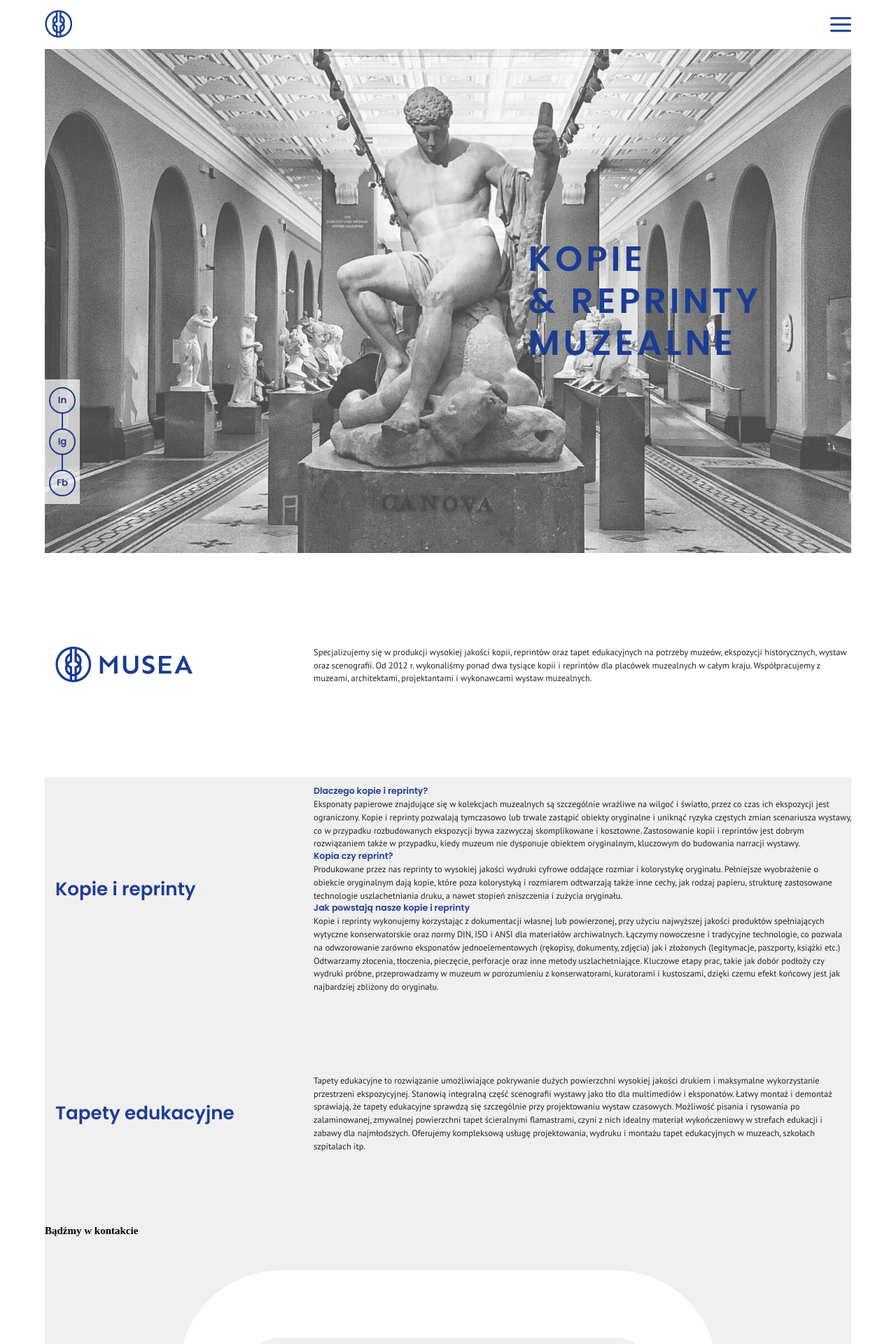
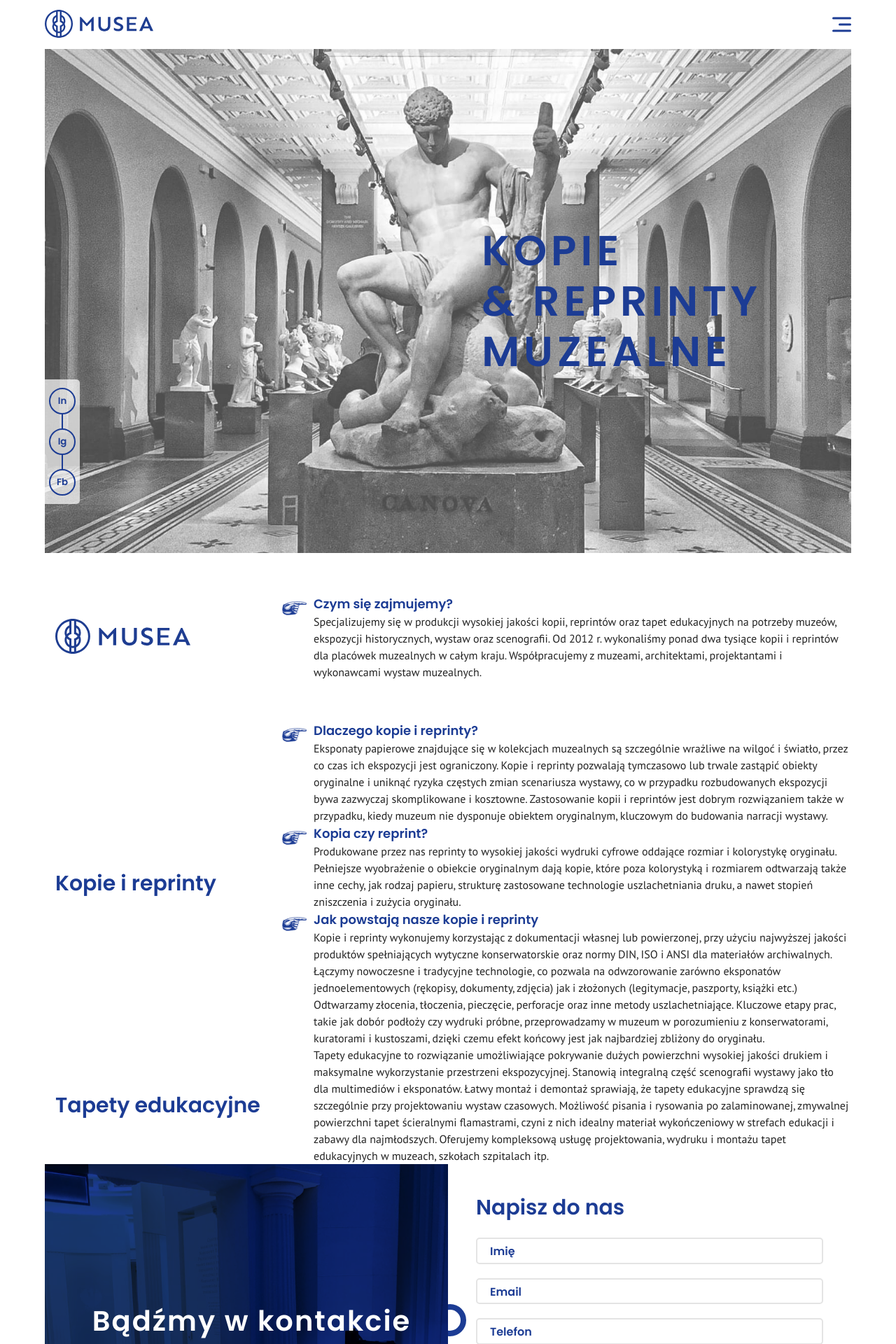
Before and after one commit to lukaszsmutek/MUSEA, a PHP site: page / in a window 1280 px wide. Shown: the top 1920 px of the page at 70% size. Run offline with PHP 8.4, Linux system fonts and the light colour scheme.

Commit message:
Add svg icons

```diff
--- a/index.html
+++ b/index.html
@@ -29,7 +29,7 @@
         <!--header-->
         <header class="header">
             <div class="header__logo">
-                <img src="./components/images/logo.png" height="40" alt="logo">
+                <img src="./components/images/logo-musea.svg" height="40" alt="logo">
             </div>
 
             <div class="header__language">
@@ -67,15 +67,20 @@
             <article class="main__article--about">
                 <div class="main__article-title-container">
                     <!--<h2 class="main__article-title">MUSEA</h2>-->
-                    <img src="./components/images/logo-full.png" alt="">
+                    <img src="./components/images/logo-musea.svg" height="50px" alt="">
                 </div>
                 <div class="main__article-content">
-                    <p class="main__article-paragraph">
-                        Specjalizujemy się w produkcji wysokiej jakości kopii, reprintów oraz tapet edukacyjnych na
-                        potrzeby muzeów, ekspozycji historycznych, wystaw oraz scenografii. Od 2012 r. wykonaliśmy ponad
-                        dwa tysiące kopii i reprintów dla placówek muzealnych w całym kraju. Współpracujemy z muzeami,
-                        architektami, projektantami i wykonawcami wystaw muzealnych.
-                    </p>
+                    <div class="main__section">
+                        <h4 class="main__section-title">Czym się zajmujemy?</h4>
+                        <p class="main__section-paragraph">
+                            Specjalizujemy się w produkcji wysokiej jakości kopii, reprintów oraz tapet edukacyjnych na
+                            potrzeby muzeów, ekspozycji historycznych, wystaw oraz scenografii. Od 2012 r. wykonaliśmy
+                            ponad
+                            dwa tysiące kopii i reprintów dla placówek muzealnych w całym kraju. Współpracujemy z
+                            muzeami,
+                            architektami, projektantami i wykonawcami wystaw muzealnych.
+                        </p>
+                    </div>
                 </div>
             </article>
             <!--service-->
@@ -150,7 +155,7 @@
             <article class="main__contact-container">
                 <div class="main__contact">
                     <h2 class="main__contact-title">Bądźmy w kontakcie</h2>
-                    <div class ="main__contact-content">
+                    <div class="main__contact-content">
                         <div class="main__contact-icon-container">
                             <img src="./components/icons/contact/phone.svg" alt="phone" class="main__contact-icon">
                             <a href="tel:795-057-442" class="main__contact-anchor">
@@ -174,13 +179,13 @@
                             <input type="text" name="name" class="main__form-input" required>
                             <label for="name" class="main__form-label">Imię</label>
                             <span class="main__form-span">Imię</span>
-                            <span class="main__form-span--empty">Wpisz swoje imię</span>
+                            <span class="main__form-span--alert">Wpisz swoje imię</span>
                         </div>
                         <div class="main__form-input-container">
                             <input type="email" name="email" class="main__form-input" required>
                             <label for="email" class="main__form-label"> Email</label>
                             <span class="main__form-span">Email</span>
-                            <span class="main__form-span--empty">Wpisz poprawny adres email</span>
+                            <span class="main__form-span--alert">Wpisz poprawny adres email</span>
                         </div>
                         <div class="main__form-input-container">
                             <input type="tel" name="phone" class="main__form-input">
@@ -191,7 +196,7 @@
                             <textarea name="message" class="main__form-input--textarea" required></textarea>
                             <label for="message" class="main__form-label">Wiadomość</label>
                             <span class="main__form-span">Wadomość</span>
-                            <span class="main__form-span--empty">Wpisz treść wiadomości</span>
+                            <span class="main__form-span--alert">Wpisz treść wiadomości</span>
                         </div>
                         <input type="submit" value="Wyślij" class="main__form-input--submit">
                     </form>
@@ -201,14 +206,14 @@
             </article>
             <!--clients-->
             <div id="clients">
-                <h5>Nasi klienci</h5>
+                <h5 class="main__article-title">Nasi klienci</h5>
                 <div id="clients-icons-container">
                     <ul id="client-icons">
-                        <li class="client-icon" id="0"></li>
-                        <li class="client-icon" id="1"><img src="./components/images/nbp.svg" alt=""></li>
-                        <li class="client-icon" id="2"><img src="./components/images/mjp.svg" alt=""></li>
-                        <li class="client-icon" id="3"><img src="./components/images/polin.svg" alt=""></li>
-                        <li class="client-icon" id="4"></li>
+                        <li class="client-icon" id="1"><img src="./components/images/nbp.svg" alt="Centrum Pieniądza Polskiego NBP" title=""></li>
+                        <li class="client-icon" id="2"><img src="./components/images/ms.svg" alt="Muzeum Śląskie" title=""></li>
+                        <li class="client-icon" id="3"><img src="./components/images/polin.svg" alt="POLIN" title=""></li>
+                        <li class="client-icon" id="4"><img src="./components/images/mjp.svg" alt="Muzeum Józefa Piłsudskiego" title=""></li>
+                        <li class="client-icon" id="4"><img src="./components/images/zih.svg" alt="Żydowski Instytut Historyczny" title=""></li>
                     </ul>
                 </div>
             </div>
--- a/script.js
+++ b/script.js
@@ -29,7 +29,9 @@ const menuAnimation=()=>{for(let i=0; i<listItem.length; i++){
     if(listItem[i].style.transform===(""))
     { listItem[i].style.transform=("translateY("+[i]*50+"px)");}
    else{listItem[i].style.transform=("");}
-}}
+}
+}
+
 
 const handleClick=()=>{hamburger.classList.toggle("active");
 menu.classList.toggle("active");
--- a/style.css
+++ b/style.css
@@ -1,9 +1,11 @@
 :root {
     --blue: #1c3c94;
-    --light-gray: #f0f0f0;
+    --light-gray: #e4e4e4;
     --white: #fff;
     --dark-gray: rgb(35, 35, 35);
     --opacity: rgba(255, 255, 255, 0.7);
+    --error: #a3a3a3;
+    --success:#8bbd00;
     scroll-behavior: smooth;
 }
 
@@ -21,14 +23,15 @@ html {
     box-sizing: border-box;
     list-style-type: none;
     text-decoration: none;
+    outline:none;
 }
+
 
 /*--typography--------------------------------*/
 p,
 input,
 textarea {
     font-family: "PT Sans", sans-serif;
-    font-size: clamp(1rem, 0.93rem + 0.3vw, 1.25rem);
     color: var(--dark-gray);
     line-height: 150%;
 }
@@ -62,7 +65,7 @@ body {
 .wrapper {
     width: 100vw;
     margin: auto;
-    background-color: var(--light-gray);
+    background-color: var(--white);
     overflow: hidden;
 }
 
@@ -162,7 +167,7 @@ body {
 .header__hamburger-line {
     position: absolute;
     display: inline-block;
-    width: 100%;
+    width: 60%;
     height: 3px;
     border-radius: 5px;
     background-color: var(--blue);
@@ -176,7 +181,7 @@ body {
     content: "";
     position: absolute;
     display: inline-block;
-    width: 100%;
+    width: 150%;
     height: 3px;
     border-radius: 5px;
     background-color: var(--blue);
@@ -189,7 +194,7 @@ body {
     content: "";
     position: absolute;
     display: inline-block;
-    width: 100%;
+    width: 150%;
     height: 3px;
     border-radius: 5px;
     background-color: var(--blue);
@@ -237,7 +242,7 @@ body {
 .main__hero-header {
     font-family: "Poppins", sans-serif;
     color: var(--blue);
-    font-size: clamp(2.5rem, 1.78rem + 3.2vw, 5rem);
+    font-size: 6rem;
     line-height: 120%;
     letter-spacing: 0.1em;
     text-transform: uppercase;
@@ -250,16 +255,15 @@ body {
 
 /*--services----------------------------------------------------------------------------------------------------------------*/
 .main__article {
-    background-color: transparent;
+    background-color:transparent;
     display: grid;
-    min-height: 40vh;
     grid-template-columns: 30vw 1fr;
     align-items: center;
 }
 .main__article--about {
     background-color: transparent;
     display: grid;
-    min-height: 40vh;
+    min-height: 30vh;
     grid-template-columns: 30vw 1fr;
     align-items: center;
     background-color: var(--white);
@@ -272,33 +276,44 @@ body {
 .main__article-title {
     font-family: "Poppins", sans-serif;
     color: var(--blue);
-    font-size: clamp(1.75rem, 0.85rem + 4vw, 2.62rem);
-}
-
-.main__article-paragraph {
-    font-family: "PT Sans", sans-serif;
-    font-size: clamp(1rem, 0.93rem + 0.3vw, 1.25rem);
-    color: var(--dark-gray);
-    line-height: 150%;
+    font-size: 3rem;
 }
 
 .main__section-title {
     font-family: "Poppins", sans-serif;
+    font-size: 1.8rem;
     color: var(--blue);
+    position:relative;
+}
+
+.main__section-title::before{
+    content:"";
+    display: inline-block;
+    height:20px;
+    width:35px;
+    background-image:url(./components/images/manicule.svg);
+    background-size: cover;
+    position:absolute;
+    left:-45px;
+    top:10px;
 }
 
 .main__section-paragraph {
     font-family: "PT Sans", sans-serif;
-    font-size: clamp(1rem, 0.93rem + 0.3vw, 1.25rem);
+    font-size: 1.6rem;
     color: var(--dark-gray);
     line-height: 150%;
 }
-
-.main__article-icon {
+/*--contact------------------------------------------------------------------------------------------------------------------*/
+.main__contact-icon {
     width: 30px;
+    z-index: 1000;
 }
 
-.main__article-paragraph--contact {
+.main__contact-anchor{
+    z-index:1000;
+}
+.main__contact-paragraph {
     font-family: "PT Sans", sans-serif;
     font-size: clamp(1rem, 0.93rem + 0.3vw, 1.25rem);
     line-height: 150%;
@@ -306,7 +321,7 @@ body {
     padding-left: 0.5rem;
 }
 
-.main__article--contact {
+.main__contact-container {
     background-color: transparent;
     display: grid;
     min-height: 40vh;
@@ -315,9 +330,9 @@ body {
     grid-template-columns: 1fr 1fr;
 }
 
-.main__article-container--contact {
+.main__contact {
     position: relative;
-    background: var(--blue) url(./components/images/photos.jpg) no-repeat;
+    background: var(--blue) url(./components/images/interior.JPEG) no-repeat;
     background-size: cover;
     height: 100%;
     display: flex;
@@ -327,30 +342,33 @@ body {
     padding-left: 1.5rem;
 }
 
-.main__article-container--contact::after {
+.main__contact::after {
     content: '';
     position: absolute;
     top: 0;
     left: 0;
     width: 100%;
     height: 100%;
-    background-color: var(--blue);
-    opacity: 0.9;
+    background: var(--blue);
+    mix-blend-mode: multiply;
 }
 
-.main__article-title--contact {
+.main__contact-title {
+    font-size: 4rem;
     font-family: "Poppins", sans-serif;
+    letter-spacing: 0.05em;
     color: var(--white);
+    z-index:1000;
 }
 
-.main__article-content--contact {
+.main__contact-content {
     display: flex;
     flex-direction: column;
     align-items: center;
     padding-top: 0.5rem;
 }
 
-.main__article-icon-container {
+.main__contact-icon-container {
     display: flex;
     flex-flow: row nowrap;
     padding: 0.5rem;
@@ -367,11 +385,13 @@ body {
     position: absolute;
     content: "";
     display: inline-block;
-    background-color: var(--blue);
-    width: 20px;
-    height: 20px;
-    top: 100px;
-    left: -12px;
+    background-color: transparent;
+    width: 30px;
+    height: 30px;
+    border:8px solid var(--blue);
+    border-radius:50%;
+    top: 200px;
+    left: -20px;
     transform: rotate(45deg);
 }
 
@@ -384,6 +404,7 @@ body {
 
 .main__form-header {
     font-family: "Poppins", sans-serif;
+    font-size:3rem;
     color: var(--blue);
     margin-bottom: 0.5em;
 }
@@ -393,13 +414,24 @@ body {
     margin: 2em 0;
 }
 
+.main__form-span--alert{
+display:block;
+font-family: "PT Sans", sans-serif;
+font-style: italic;
+color: var(--blue);
+font-size: 1.4rem;
+margin-top:0.3em;
+display:none;
+}
+
 .main__form-label {
     position: absolute;
     top: 50%;
     left: 20px;
     transform: translateY(-50%);
     color: var(--blue);
-    font-size: 1.8rem;
+    font-size: 1.6rem;
+    font-family: "Poppins", sans-serif;
     pointer-events: none;
     z-index: 50;
     transition: 0.5s;
@@ -410,22 +442,22 @@ body {
 .main__form-input {
     width: 100%;
     outline: none;
-    border: 2px solid var(--blue);
-    border-radius: 2px;
+    border: 2px solid var(--light-gray);
+    border-radius: 5px;
     padding: 0.3em;
     color: var(--dark-gray);
-    font-size: 1.8rem;
+    font-size: 1.6rem;
     transition: 0.3s;
 }
 
 .main__form-input--textarea {
     width: 100%;
     outline: none;
-    border: 2px solid var(--blue);
-    border-radius: 2px;
+    border: 2px solid var(--light-gray);
+    border-radius: 5px;
     padding: 0.3em;
     color: var(--dark-gray);
-    font-size: 1.8rem;
+    font-size: 1.6rem;
     transition: 0.3s;
     min-height: 150px;
     resize: none;
@@ -526,9 +566,12 @@ body {
 
 #social-media-icons {
     position: absolute;
+    left:0;
     width: 50px;
     height: 178px;
     background-color: var(--opacity);
+    border:2px solid transparent;
+    border-radius:0 5px 5px 0;
     display: flex;
     flex-flow: column nowrap;
     justify-content: space-around;
```
Also changed, not shown: other parts of style.css (+24 -13 lines), components/images/interior.JPEG (added), components/images/logo-musea.svg (added), components/images/manicule.svg (added), components/images/mjp.svg (added), components/images/ms.svg (added), components/images/nbp.svg (added), components/images/photos.jpg, components/images/polin.svg (added), components/images/zih.svg (added), 1 other file.
